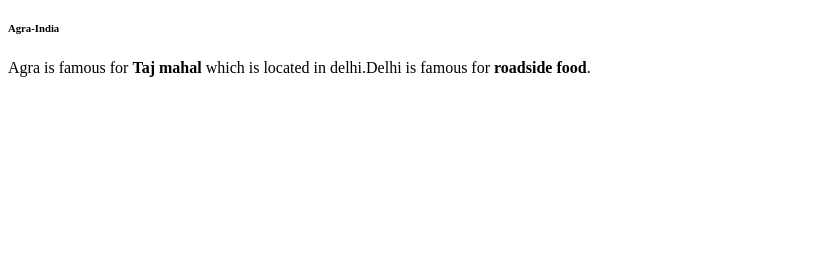
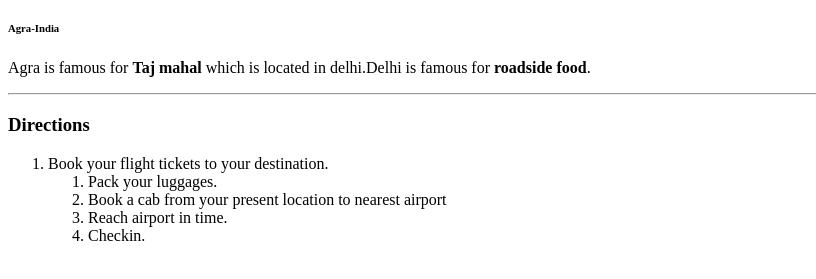
Before and after one commit to 44-563-WebApps-F21/webapps-f21-assignment-3-rajashekharkota, a plain HTML site: page index.html in a window 1280 px wide. Shown: the part 61-340 px from the top of the page, without its empty margins (0-816 px from the left). Drawn offline with Linux system fonts and the light colour scheme.

Commit message:
Update index.html

```diff
--- a/index.html
+++ b/index.html
@@ -9,5 +9,18 @@
         <h1>This is Rajashekhar Kota and this is my first web page.</h1>
         <h6>Agra-India</h6>
         <p>Agra is famous for <b>Taj mahal</b> which is located in delhi.Delhi is famous for <b>roadside food</b>.</p>
+<hr>
+<h3>Directions</h3>
+        <ol>
+            <li>Book your flight tickets to your  destination.
+                <ol>
+                    <li> Pack your luggages.</li>
+                    <li> Book a cab from your present location to nearest airport</li>
+                    <li>Reach airport in time.</li>
+                    <li>Checkin.</li>
+                </ol>
+            </li>
+
+        </ol>
     </body>
 </html>
```
